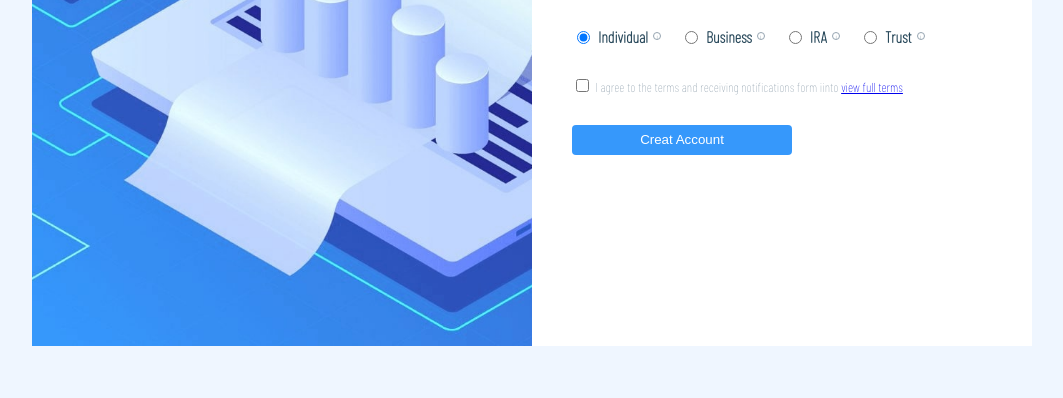
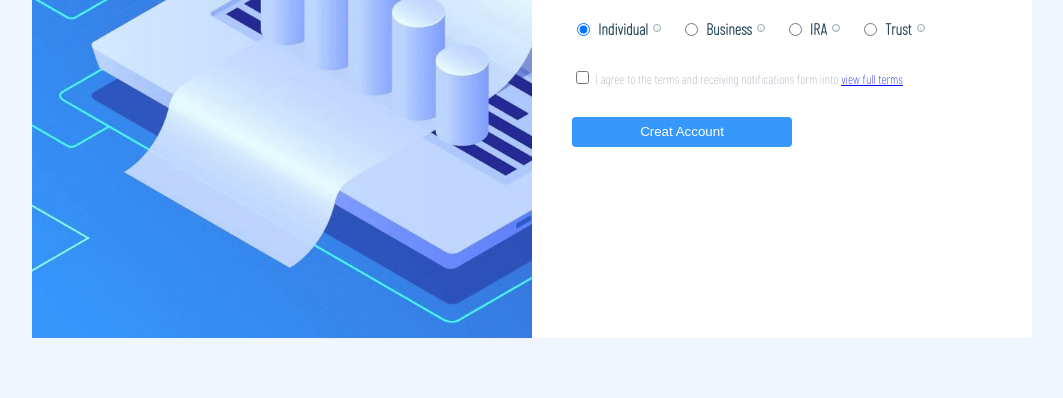
Before and after one commit to GibadullinTagir/local-page, a plain HTML site: page index.html in a window 1280 px wide. Shown: the part 402-800 px from the top of the page, without its empty margins (108-1171 px from the left). Drawn offline with Linux system fonts and the light colour scheme.

Commit message:
17.11.22v3

```diff
--- a/css/index.css
+++ b/css/index.css
@@ -9,6 +9,9 @@ body {
     display: flex;
     justify-content: center;
     color: #2A4A5C;
+    box-sizing: border-box;
+    margin: 0;
+    padding: 0;
 }
 
 .page {
@@ -20,7 +23,7 @@ body {
 }
 
 .page__left-side {
-    background: url(../img/bg.jpg) no-repeat;
+    background: url("../img/bg.jpg") no-repeat;
     background-size: cover;
     width: 500px;
 }
```
